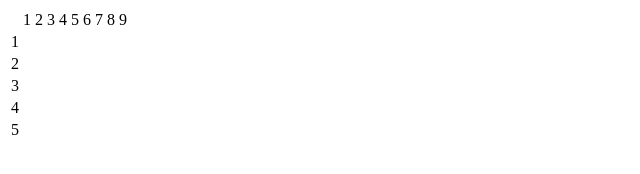
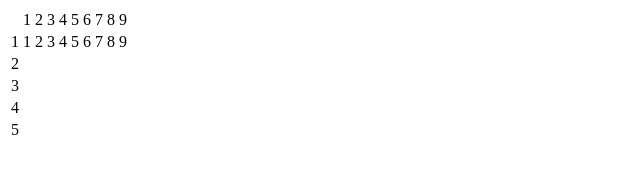
Before and after one commit to udonka/kuku, a plain HTML site: page index.html in a window 1280 px wide. Shown: the full height of the page, 0-640 px from the left. Drawn offline with Linux system fonts and the light colour scheme.

Commit message:
1の段を追加

```diff
--- a/index.html
+++ b/index.html
@@ -13,15 +13,15 @@
     </tr>
     <tr>
         <td>1</td>
-        <td></td>
-        <td></td>
-        <td></td>
-        <td></td>
-        <td></td>
-        <td></td>
-        <td></td>
-        <td></td>
-        <td></td>
+        <td>1</td>
+        <td>2</td>
+        <td>3</td>
+        <td>4</td>
+        <td>5</td>
+        <td>6</td>
+        <td>7</td>
+        <td>8</td>
+        <td>9</td>
     </tr>
 
     <tr>
```
